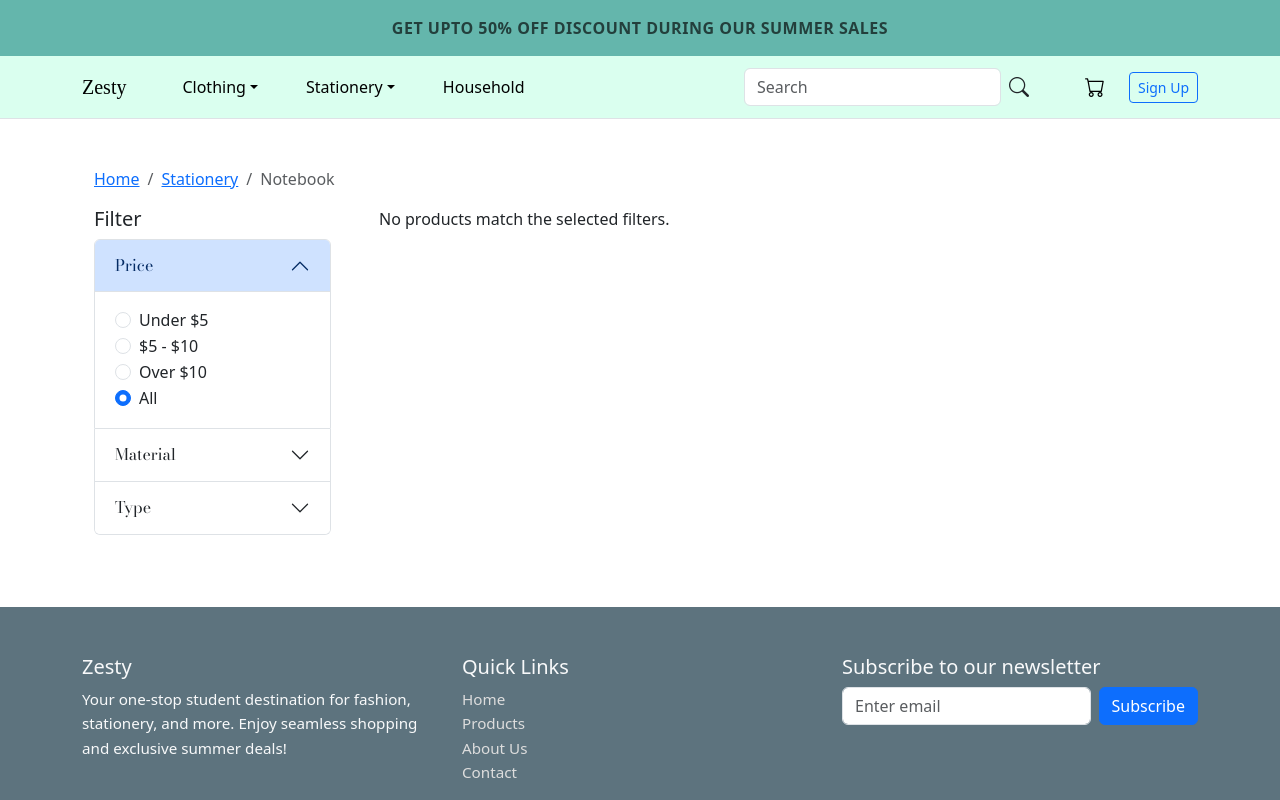
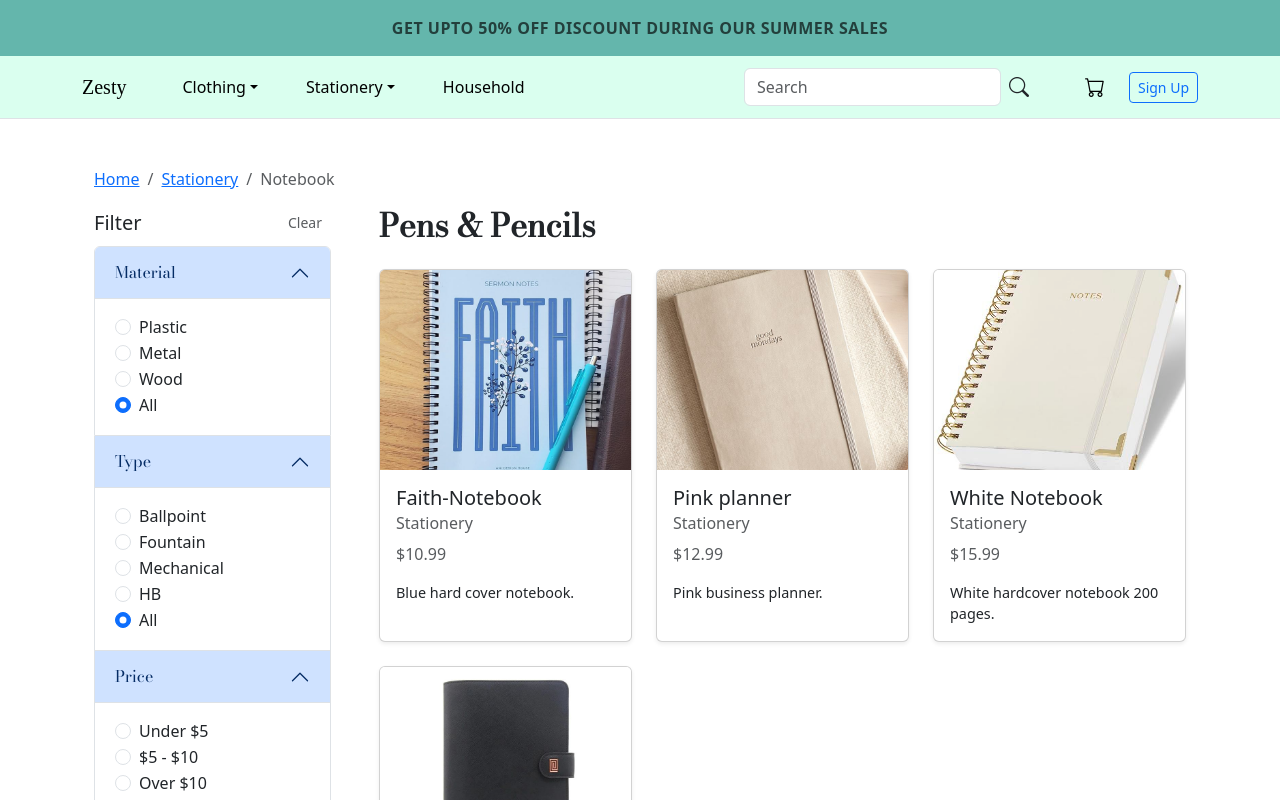
Before and after one commit to kenwescott/Zesty, a React (Create React App) app in the folder zesty/: page /stationery/notebook in a window 1280 px wide. Shown: the top 800 px of the page. Built offline with nearby package versions, Linux system fonts and the light colour scheme; a web font is replaced by a local one.

Commit message:
review and clothing

```diff
--- a/zesty/package.json
+++ b/zesty/package.json
@@ -3,6 +3,7 @@
   "version": "0.1.0",
   "private": true,
   "dependencies": {
+    "@fortawesome/fontawesome-free": "^6.7.2",
     "@fortawesome/fontawesome-svg-core": "^6.7.2",
     "@fortawesome/free-regular-svg-icons": "^6.7.2",
     "@fortawesome/free-solid-svg-icons": "^6.7.2",
@@ -15,6 +16,7 @@
     "react": "^19.1.0",
     "react-bootstrap": "^2.10.10",
     "react-dom": "^19.1.0",
+    "react-rating-stars-component": "^2.2.0",
     "react-router-dom": "^7.6.3",
     "react-scripts": "5.0.1",
     "web-vitals": "^2.1.4"
--- a/zesty/src/App.js
+++ b/zesty/src/App.js
@@ -11,6 +11,8 @@ import Footer from './components/Footer';
 import PenPencilPage from './pages/Pen_pencil';
 import Notebook from './pages/Notebook';
 import './App.css'
+import '@fortawesome/fontawesome-free/css/all.min.css';
+
 import React, { useState } from 'react';
 
 function App() {
--- a/zesty/src/pages/Clothing.js
+++ b/zesty/src/pages/Clothing.js
@@ -1,78 +1,80 @@
-import React, { useState } from 'react';
-import { Card, Button, Form, Row, Col, Container, ListGroup } from 'react-bootstrap';
-import ProductCard from '../components/ProductCard';
+import React from 'react';
+import { Container, Row, Col, Breadcrumb, Accordion } from 'react-bootstrap';
 import products from '../Data/Products';
+import HorizontalProductSlider from '../components/HorizontalProductSlider';
+import { useNavigate } from 'react-router-dom';
 
+const clothingMainCategories = ['Man', 'Woman'];
 
-function Clothing() {
+const ClothingPage = () => {
+  const navigate = useNavigate();
 
-    const [searchTerm, setSearchTerm] = useState("") ;
-    const [categoryFilter, setCategoryFilter] = useState([]);
-
-    const editCategoryFilter=(e)=>{
-        const checkedID = e.target.value;
-        if(e.target.checked){
-            setCategoryFilter([...categoryFilter, checkedID]);
-        }
-        else{
-            setCategoryFilter(categoryFilter.filter(item=>item!=checkedID));
-        }
-    }
-
-    const itemFilter = (item) => {
-        if (categoryFilter.length === 0) return true;
-        for (const filter of categoryFilter){
-            if(item.category.toLowerCase().includes(filter.toLowerCase())) return true;
-        }
-        return false;
-    }
-    const filteredItems = products.filter((item) => (itemFilter(item)) &&
-            (searchTerm === "" || item.title.toLowerCase().includes(searchTerm.toLowerCase()))
+  // Filter by main clothing category (Man or Woman)
+  const getCategoryProducts = (categoryName) =>
+    products.filter(
+      (p) => p.category?.toLowerCase() === categoryName.toLowerCase()
     );
 
-    //const filteredItems = products.filter(
-    //    (item) => (!categoryFilter || itemFilter(item)) &&
-    //        (searchTerm === "" || item.title.toLowerCase().includes(searchTerm.toLowerCase()))
-    //);
+  return (
+    <Container className="py-4">
+      {/* Breadcrumb */}
+      <Breadcrumb>
+        <Breadcrumb.Item href="/">Home</Breadcrumb.Item>
+        <Breadcrumb.Item active>Clothing</Breadcrumb.Item>
+      </Breadcrumb>
 
+      {/* Intro */}
+      <div className="Intro-live mb-4">
+        <h2>Step up your style game</h2>
+        <p>Discover our range of clothing for men and women – modern, stylish and affordable.</p>
+      </div>
 
-    const [cart, setCart] = useState([]);
-    const addToCart = (item) => setCart([...cart, item]);
+      <Row className="mt-3">
+        {/* Left: Accordion with links */}
+        <Col md={3}>
+          <h5>Explore the categories</h5>
+          <Accordion defaultActiveKey="0" alwaysOpen>
+            {clothingMainCategories.map((cat, idx) => (
+              <Accordion.Item eventKey={idx.toString()} key={cat}>
+                <Accordion.Header>{cat}</Accordion.Header>
+                <Accordion.Body>
+                  <button
+                    className="btn btn-sm btn-outline-primary"
+                    onClick={() => navigate(`/category/${cat.toLowerCase()}`)}
+                  >
+                    View {cat}
+                  </button>
+                </Accordion.Body>
+              </Accordion.Item>
+            ))}
+            <Accordion.Item eventKey="reset">
+              <Accordion.Header>All</Accordion.Header>
+              <Accordion.Body>
+                <button
+                  className="btn btn-sm btn-outline-secondary"
+                  onClick={() => navigate('/clothing')}
+                >
+                  View All
+                </button>
+              </Accordion.Body>
+            </Accordion.Item>
+          </Accordion>
+        </Col>
 
+        {/* Right: Horizontal sliders */}
+        <Col md={9} className="ps-md-5">
+          <HorizontalProductSlider
+            title="Men's Clothing"
+            products={getCategoryProducts('Man')}
+          />
+          <HorizontalProductSlider
+            title="Women's Clothing"
+            products={getCategoryProducts('Woman')}
+          />
+        </Col>
+      </Row>
+    </Container>
+  );
+};
 
-    return (
-        <Container>
-        <Row>
-            <Form>
-                <Form.Control
-                    type="text"
-                    placeholder="Search items..."
-                    value={searchTerm}
-                    onChange={(e) => setSearchTerm(e.target.value)} // Update search term state on input change
-                />
-                    {Array.from(new Set(products.map(products => products.category))).map((value) => (
-                    <div key={value} className="mb-3">
-                        <Form.Check
-                            type='checkbox'
-                            id={value}
-                            label={value}
-                            value={value}
-                            onChange={(e) => editCategoryFilter(e)}
-                        />
-                    </div>
-                ))}
-                </Form>
-            </Row>
-            <Row>
-                {filteredItems.map((item) => (
-                    <Col md={3} className="mb-4" key={item.id}>
-                        <ProductCard product={item} />
-                    </Col>
-
-                ))}
-            </Row>
-        </Container>
-    );
-}
-
-export default Clothing;
+export default ClothingPage;
--- a/zesty/src/pages/Notebook.js
+++ b/zesty/src/pages/Notebook.js
@@ -6,31 +6,32 @@ import {
   Breadcrumb,
   Accordion,
   Form,
+  Button,
 } from 'react-bootstrap';
 import products from '../Data/Products';
 import ProductCard from '../components/ProductCard';
 
 const Notebook = () => {
-  const [priceFilter, setPriceFilter] = useState('');
+  // Filter states
   const [materialFilter, setMaterialFilter] = useState('');
   const [typeFilter, setTypeFilter] = useState('');
+  const [priceFilter, setPriceFilter] = useState('');
 
-  // Filter to pens & pencils from stationery category
+  const clearFilters = () => {
+    setMaterialFilter('');
+    setTypeFilter('');
+    setPriceFilter('');
+  };
+
+  // Base products
   const penPencilProducts = products.filter(
-    (p) =>
-      p.category.toLowerCase() === 'stationery' &&
-      (p.subcategory?.toLowerCase() === 'Notebook')
+    (product) =>
+      product.category.toLowerCase() === 'stationery' &&
+      ['notebook'].includes(product.subcategory?.toLowerCase())
   );
 
   // Apply filters
   const filteredProducts = penPencilProducts.filter((product) => {
-    const price = product.price;
-    const matchesPrice =
-      !priceFilter ||
-      (priceFilter === 'under5' && price < 5) ||
-      (priceFilter === '5to10' && price >= 5 && price <= 10) ||
-      (priceFilter === 'over10' && price > 10);
-
     const matchesMaterial =
       !materialFilter ||
       product.material?.toLowerCase() === materialFilter.toLowerCase();
@@ -39,11 +40,18 @@ const Notebook = () => {
       !typeFilter ||
       product.type?.toLowerCase() === typeFilter.toLowerCase();
 
-    return matchesPrice && matchesMaterial && matchesType;
+    const matchesPrice =
+      !priceFilter ||
+      (priceFilter === 'under5' && product.price < 5) ||
+      (priceFilter === '5to10' && product.price >= 5 && product.price <= 10) ||
+      (priceFilter === 'over10' && product.price > 10);
+
+    return matchesMaterial && matchesType && matchesPrice;
   });
 
   return (
     <Container className="py-4">
+      {/* Breadcrumb */}
       <Breadcrumb>
         <Breadcrumb.Item href="/">Home</Breadcrumb.Item>
         <Breadcrumb.Item href="/stationery">Stationery</Breadcrumb.Item>
@@ -51,47 +59,24 @@ const Notebook = () => {
       </Breadcrumb>
 
       <Row className="gx-5">
-        {/* Filters */}
+        {/* Left Filters */}
         <Col md={3}>
-          <h5>Filter</h5>
-          <Accordion alwaysOpen defaultActiveKey={['0']}>
-            {/* Price Filter */}
+          <div className="d-flex justify-content-between align-items-center mb-2">
+            <h5 className="mb-0">Filter</h5>
+            <Button
+              variant="link"
+              size="sm"
+              className="text-decoration-none text-muted"
+              onClick={clearFilters}
+              style={{ marginLeft: '10px' }}
+            >
+              Clear
+            </Button>
+          </div>
+
+          <Accordion alwaysOpen defaultActiveKey={['0', '1', '2']}>
+            {/* Material */}
             <Accordion.Item eventKey="0">
-              <Accordion.Header>Price</Accordion.Header>
-              <Accordion.Body>
-                <Form.Check
-                  type="radio"
-                  name="price"
-                  label="Under $5"
-                  onChange={() => setPriceFilter('under5')}
-                  checked={priceFilter === 'under5'}
-                />
-                <Form.Check
-                  type="radio"
-                  name="price"
-                  label="$5 - $10"
-                  onChange={() => setPriceFilter('5to10')}
-                  checked={priceFilter === '5to10'}
-                />
-                <Form.Check
-                  type="radio"
-                  name="price"
-                  label="Over $10"
-                  onChange={() => setPriceFilter('over10')}
-                  checked={priceFilter === 'over10'}
-                />
-                <Form.Check
-                  type="radio"
-                  name="price"
-                  label="All"
-                  onChange={() => setPriceFilter('')}
-                  checked={priceFilter === ''}
-                />
-              </Accordion.Body>
-            </Accordion.Item>
-
-            {/* Material Filter */}
-            <Accordion.Item eventKey="1">
               <Accordion.Header>Material</Accordion.Header>
               <Accordion.Body>
                 {['Plastic', 'Metal', 'Wood'].map((material) => (
@@ -100,22 +85,22 @@ const Notebook = () => {
                     type="radio"
                     name="material"
                     label={material}
+                    checked={materialFilter === material}
                     onChange={() => setMaterialFilter(material)}
-                    checked={materialFilter === material}
                   />
                 ))}
                 <Form.Check
                   type="radio"
                   name="material"
                   label="All"
+                  checked={materialFilter === ''}
                   onChange={() => setMaterialFilter('')}
-                  checked={materialFilter === ''}
                 />
               </Accordion.Body>
             </Accordion.Item>
 
-            {/* Type Filter */}
-            <Accordion.Item eventKey="2">
+            {/* Type */}
+            <Accordion.Item eventKey="1">
               <Accordion.Header>Type</Accordion.Header>
               <Accordion.Body>
                 {['Ballpoint', 'Fountain', 'Mechanical', 'HB'].map((type) => (
@@ -124,33 +109,69 @@ const Notebook = () => {
                     type="radio"
                     name="type"
                     label={type}
+                    checked={typeFilter === type}
                     onChange={() => setTypeFilter(type)}
-                    checked={typeFilter === type}
                   />
                 ))}
                 <Form.Check
                   type="radio"
                   name="type"
                   label="All"
+                  checked={typeFilter === ''}
                   onChange={() => setTypeFilter('')}
-                  checked={typeFilter === ''}
+                />
+              </Accordion.Body>
+            </Accordion.Item>
+
+            {/* Price */}
+            <Accordion.Item eventKey="2">
+              <Accordion.Header>Price</Accordion.Header>
+              <Accordion.Body>
+                <Form.Check
+                  type="radio"
+                  name="price"
+                  label="Under $5"
+                  checked={priceFilter === 'under5'}
+                  onChange={() => setPriceFilter('under5')}
+                />
+                <Form.Check
+                  type="radio"
+                  name="price"
+                  label="$5 - $10"
+                  checked={priceFilter === '5to10'}
+                  onChange={() => setPriceFilter('5to10')}
+                />
+                <Form.Check
+                  type="radio"
+                  name="price"
+                  label="Over $10"
+                  checked={priceFilter === 'over10'}
+                  onChange={() => setPriceFilter('over10')}
+                />
+                <Form.Check
+                  type="radio"
+                  name="price"
+                  label="All"
+                  checked={priceFilter === ''}
+                  onChange={() => setPriceFilter('')}
                 />
               </Accordion.Body>
             </Accordion.Item>
           </Accordion>
         </Col>
 
-        {/* Products */}
+        {/* Right Products */}
         <Col md={9}>
+          <h2 className="fw-bold mb-4">Pens & Pencils</h2>
           <Row>
             {filteredProducts.length > 0 ? (
               filteredProducts.map((product) => (
-                <Col md={4} sm={6} xs={12} className="mb-4" key={product.id}>
+                <Col key={product.id} md={4} sm={6} xs={12} className="mb-4">
                   <ProductCard product={product} />
                 </Col>
               ))
             ) : (
-              <p>No products match the selected filters.</p>
+              <p>No products match your filters.</p>
             )}
           </Row>
         </Col>
--- a/zesty/src/pages/ProductDetail.js
+++ b/zesty/src/pages/ProductDetail.js
@@ -4,14 +4,19 @@ import { useParams } from 'react-router-dom';
 import products from '../Data/Products';
 import { Container, Row, Col, Button, Form } from 'react-bootstrap';
 
+
 const ProductDetail = () => {
   const { id } = useParams();
   const product = products.find((p) => p.id === parseInt(id));
+
+  // All hooks should go here
   const [quantity, setQuantity] = useState(1);
+  const [rating, setRating] = useState(0);
+  const [comment, setComment] = useState('');
+  const [allReviews, setAllReviews] = useState(product?.reviews || []);
 
   if (!product) return <p className="text-center mt-5">Product not found</p>;
 
-  // Handle counter
   const handleDecrease = () => {
     setQuantity((prev) => (prev > 1 ? prev - 1 : 1));
   };
@@ -20,6 +25,14 @@ const ProductDetail = () => {
     setQuantity((prev) => prev + 1);
   };
 
+  const handleReviewSubmit = (e) => {
+    e.preventDefault();
+    if (!comment.trim()) return;
+
+    const newReview = comment.trim();
+    setAllReviews([...allReviews, newReview]);
+    setComment('');
+  };
   return (
     <Container className="py-5">
       <Row className="gx-1">
@@ -73,11 +86,13 @@ const ProductDetail = () => {
       {/* Optional: Reviews Section */}
       <Row className="mt-5">
         <Col>
-          <h5>Reviews</h5>
-          {Array.isArray(product.reviews) && product.reviews.length > 0 ? (
-            <ul>
-              {product.reviews.map((review, index) => (
-                <li key={index}>{review}</li>
+         <h5>Reviews</h5>
+          {allReviews.length > 0 ? (
+            <ul className="list-unstyled">
+              {allReviews.map((rev, idx) => (
+                <li key={idx} className="mb-2">
+                  <i className="bi bi-chat-left-quote"></i> {rev}
+                </li>
               ))}
             </ul>
           ) : (
@@ -85,6 +100,29 @@ const ProductDetail = () => {
           )}
         </Col>
       </Row>
+
+      {/* Leave a Review */}
+      <Row className="mt-5">
+        <Col>
+          <h5>Leave a Review</h5>
+          <form onSubmit={handleReviewSubmit}>
+            <div className="mb-2">
+              <label htmlFor="reviewComment">Your Review:</label>
+              <textarea
+                id="reviewComment"
+                className="form-control"
+                rows={3}
+                value={comment}
+                onChange={(e) => setComment(e.target.value)}
+                required
+              />
+            </div>
+            <button type="submit" className="btn btn-primary btn-sm">
+              Submit Review
+            </button>
+          </form>
+        </Col>
+      </Row>
     </Container>
   );
 };
```
Also changed, not shown: 1 other file (tests, documents, lock files or other folders).
